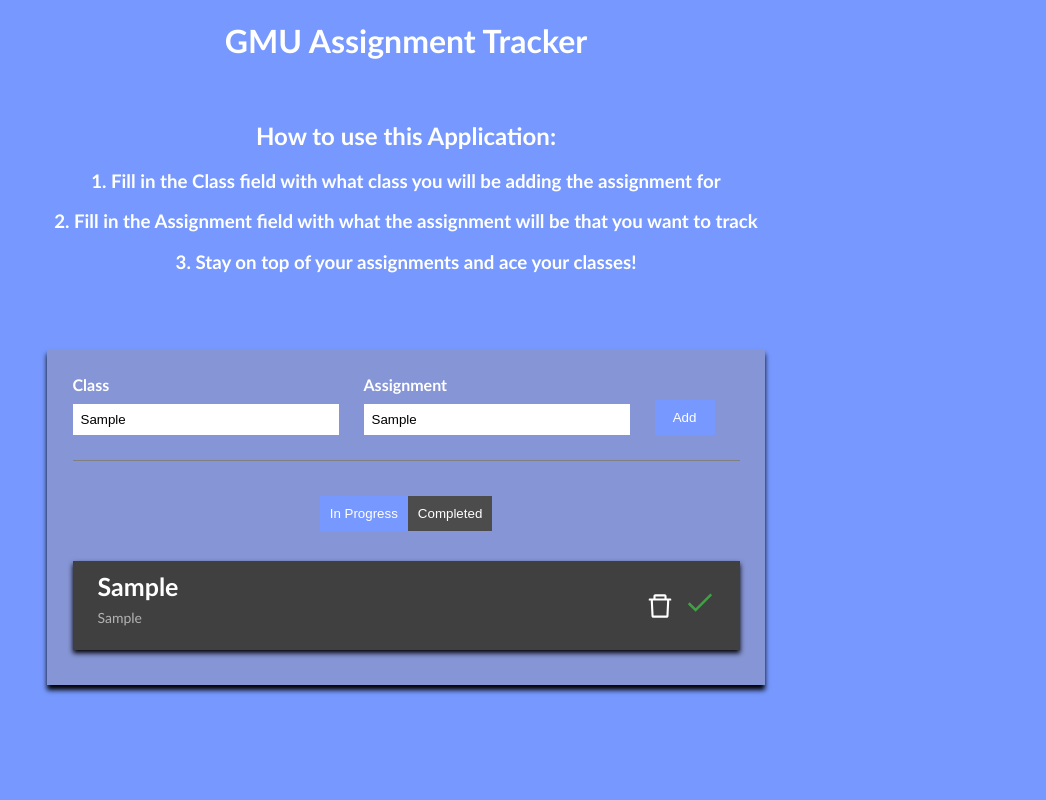
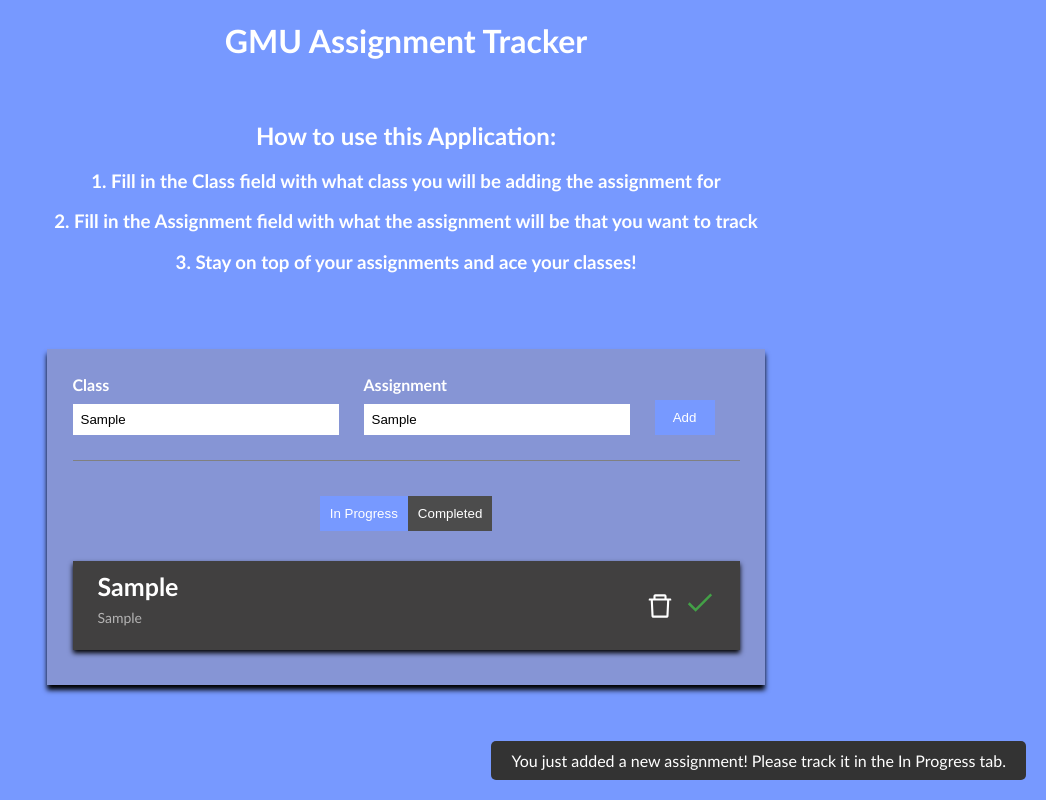
Before and after one commit to jeromesteve202/swe632-protoype, a React (Create React App) app: page / in a window 1280 px wide. Both pictures are taken after typing "Sample", "Sample" into the empty fields and a click on the button "Add". Shown: the whole page, without its empty margins (234-1280 px from the left). Built offline with nearby package versions, Linux system fonts and the light colour scheme.

Commit message:
adding usability changes

```diff
--- a/src/App.css
+++ b/src/App.css
@@ -134,6 +134,16 @@
 
 .icon:hover{
   color: red;
+}
+
+
+.icon2{
+  font-size: 30px;
+  cursor: pointer;
+}
+
+.icon2:hover{
+  color: yellow;
 
 }
 
@@ -148,3 +158,26 @@
 .check-icon:hover{
   color: rgb(4, 192, 104);
 }
+
+.toast {
+  position: fixed;
+  bottom: 20px;
+  right: 20px;
+  background-color: #333;
+  color: white;
+  padding: 10px 20px;
+  border-radius: 5px;
+  z-index: 1000;
+  animation: slideIn 0.5s ease-out;
+}
+
+@keyframes slideIn {
+  from {
+    transform: translateX(100%);
+    opacity: 0;
+  }
+  to {
+    transform: translateX(0);
+    opacity: 1;
+  }
+}
--- a/src/App.js
+++ b/src/App.js
@@ -2,6 +2,8 @@
 import { useEffect, useState } from 'react';
 import { AiOutlineDelete } from "react-icons/ai";
 import { FcCheckmark } from "react-icons/fc";
+import { AiOutlineDoubleLeft } from "react-icons/ai";
+
 
 function App() {
 
@@ -10,6 +12,7 @@
   const [newClass, setNewClass] = useState("");
   const [newAssignment, setNewAssignment] = useState("");
   const [completedAssignments, setCompletedAssignments] = useState([]);
+  const [showToast, setShowToast] = useState(false);
 
   const handleAddAssignment = () => {
     let newAssignmentItem = {
@@ -23,6 +26,11 @@
     setAssignments(updatedAssignmentsArray);
 
     localStorage.setItem('assignmentList', JSON.stringify(updatedAssignmentsArray))
+
+    setShowToast(true);
+    setTimeout(() => {
+      setShowToast(false);
+    }, 3000);
   }
 
   const handleDelete = (index) => {
@@ -52,6 +60,19 @@
     localStorage.setItem('completedAssignments', JSON.stringify(updatedAssignments));
     setCompletedAssignments(updatedAssignments);
   }
+
+  const handleMoveToInProgress = (index) => {
+    const assignmentToMove = completedAssignments[index];
+    const updatedCompletedAssignments = [...completedAssignments];
+    updatedCompletedAssignments.splice(index, 1);
+    const updatedAllAssignments = [...allAssignments, assignmentToMove];
+
+    setCompletedAssignments(updatedCompletedAssignments);
+    setAssignments(updatedAllAssignments);
+
+    localStorage.setItem('completedAssignments', JSON.stringify(updatedCompletedAssignments));
+    localStorage.setItem('assignmentList', JSON.stringify(updatedAllAssignments));
+  };
 
   useEffect(() => {
     let savedAssignments = JSON.parse(localStorage.getItem('assignmentList'));
@@ -97,11 +118,23 @@
           <div className='assignment-input'>
             <div className='assignment-input-item'>
               <label>Class</label>
-              <input type="text" value={newClass} onChange={(e) => setNewClass(e.target.value)} placeholder="What class is this for?" />
+              <input
+                type="text"
+                value={newClass}
+                onChange={(e) => setNewClass(e.target.value)}
+                placeholder="What class is this for?"
+                onKeyPress={(e) => e.key === 'Enter' && handleAddAssignment()}
+              />
             </div>
             <div className='assignment-input-item'>
               <label>Assignment</label>
-              <input type="text" value={newAssignment} onChange={(e) => setNewAssignment(e.target.value)} placeholder="What's the assignment?" />
+              <input
+                type="text"
+                value={newAssignment}
+                onChange={(e) => setNewAssignment(e.target.value)}
+                placeholder="What's the assignment?"
+                onKeyPress={(e) => e.key === 'Enter' && handleAddAssignment()}
+              />
             </div>
             <div className='assignment-input-item'>
               <button type='button' onClick={handleAddAssignment} className='primary-button'>Add</button>
@@ -142,9 +175,9 @@
                 <div>
                   <h3>{item.class}</h3>
                   <p>{item.assignment}</p>
-
                 </div>
                 <div>
+                  <AiOutlineDoubleLeft className="icon2" onClick={() => handleMoveToInProgress(index)}/>
                   <AiOutlineDelete
                     onClick={() => handleCompletedAssignmentsDelete(index)}
                     title="Delete?"
@@ -153,6 +186,12 @@
                 </div>
               </div>
             ))}
+
+            {showToast && (
+              <div className="toast">
+                You just added a new assignment! Please track it in the In Progress tab.
+              </div>
+            )}
             </div>
         </div>
     </div>
```
